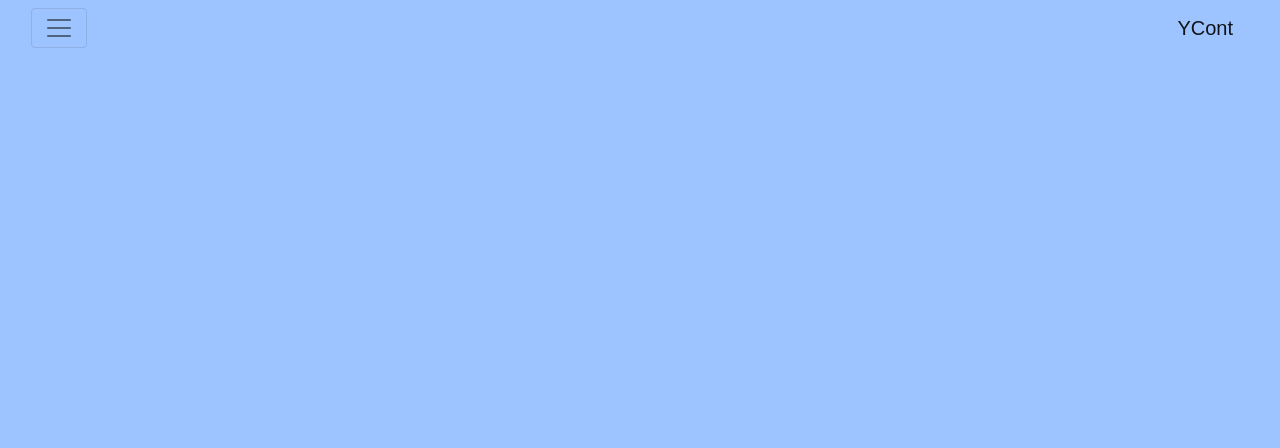
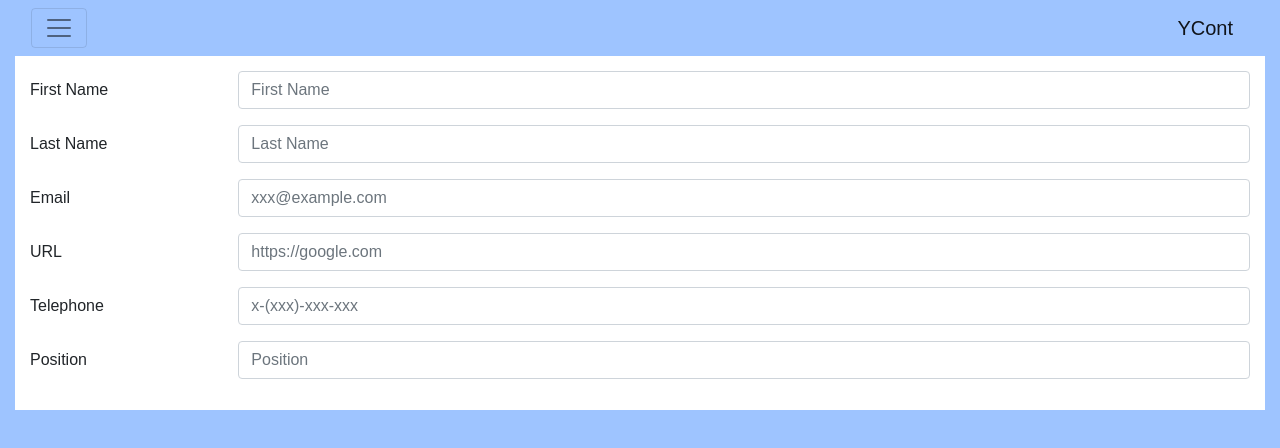
Before and after one commit to maxymKharkovenko/react, a React (Create React App) app: page /home in a window 1280 px wide. Shown: the top 448 px of the page. Built offline with nearby package versions, Linux system fonts and the light colour scheme.

Commit message:
added home page

```diff
--- a/src/App.css
+++ b/src/App.css
@@ -88,3 +88,7 @@ p {
   padding: 15px;
   text-align: center;
 }
+.create-contact{
+  background: white;
+  padding: 15px;
+}
--- a/src/App.js
+++ b/src/App.js
@@ -2,6 +2,7 @@ import React, {Component} from 'react';
 import './App.css';
 import Header from './components/header'
 import contactPage from './pages/contactPage'
+import homePage from './pages/homePage'
 
 import {Router, Route} from 'react-router'
 import { createBrowserHistory } from 'history';
@@ -22,6 +23,7 @@ class App extends Component {
         <div>
           <Route path="/" component={Header}/>
           <Route path="/contacts" component={contactPage}/>
+          <Route path="/home" component={homePage}/>
         </div>
       </Router>
     );
--- /dev/null
+++ b/src/pages/homePage.js
@@ -0,0 +1,50 @@
+import React from 'react';
+
+
+export default class homePage extends React.Component {
+  render() {
+
+    return (
+
+      <div className="create-contact">
+        <div className="form-group row">
+          <label for="example-text-input" className="col-2 col-form-label">First Name</label>
+          <div className="col-10">
+            <input className="form-control" type="text" placeholder="First Name" id="example-first-input"/>
+          </div>
+        </div>
+        <div className="form-group row">
+          <label for="example-search-input" className="col-2 col-form-label">Last Name</label>
+          <div className="col-10">
+            <input className="form-control" type="search" placeholder="Last Name" id="example-last-input"/>
+          </div>
+        </div>
+        <div className="form-group row">
+          <label for="example-email-input" className="col-2 col-form-label">Email</label>
+          <div className="col-10">
+            <input className="form-control" type="email" placeholder="xxx@example.com" id="example-email-input"/>
+          </div>
+        </div>
+        <div className="form-group row">
+          <label for="example-url-input" className="col-2 col-form-label">URL</label>
+          <div className="col-10">
+            <input className="form-control" type="url" placeholder="https://google.com" id="example-url-input"/>
+          </div>
+        </div>
+        <div className="form-group row">
+          <label for="example-tel-input" className="col-2 col-form-label">Telephone</label>
+          <div className="col-10">
+            <input className="form-control" type="tel" placeholder="x-(xxx)-xxx-xxx" id="example-tel-input"/>
+          </div>
+        </div>
+        <div className="form-group row">
+          <label for="example-number-input" className="col-2 col-form-label">Position</label>
+          <div className="col-10">
+            <input className="form-control" type="text" placeholder="Position" id="example-position-input"/>
+          </div>
+        </div>
+      </div>
+
+    )
+  }
+}
```
